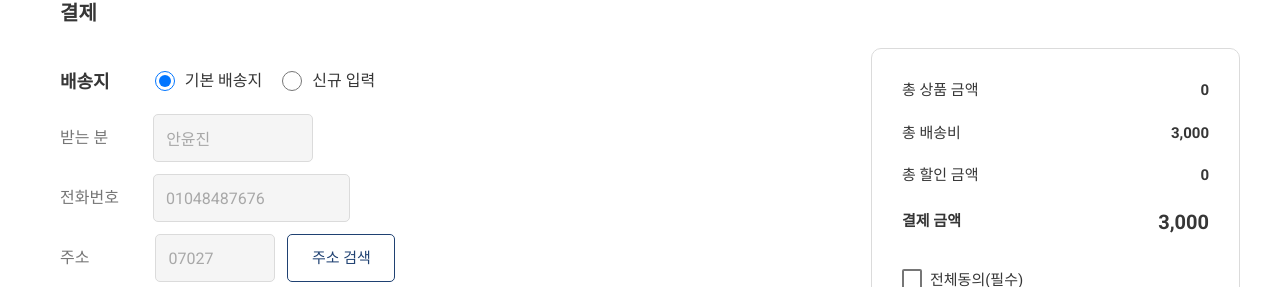
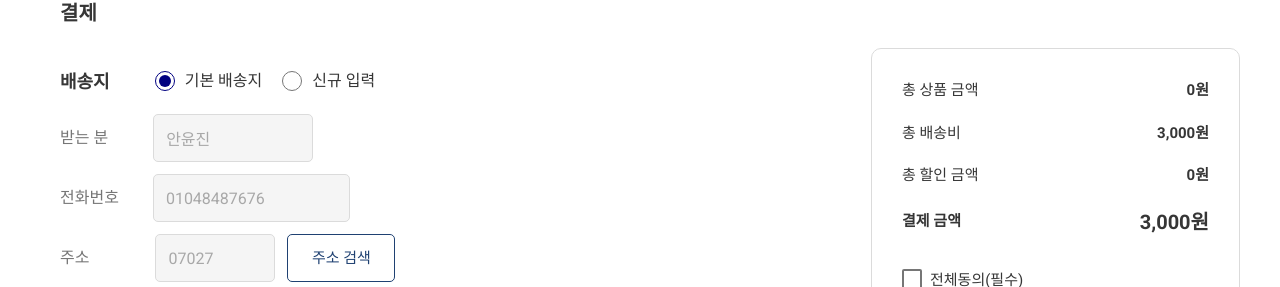
Before and after one commit to yunajoe/front_bookstore-README, a Next.js app: page /order in a window 1280 px wide. Shown: the part 232-519 px from the top of the page. Built offline with nearby package versions, Linux system fonts and the light colour scheme; no server answers.

Commit message:
style: 라디오 버튼 컬러 수정

```diff
--- a/src/components/card/totalPaymentCard/index.tsx
+++ b/src/components/card/totalPaymentCard/index.tsx
@@ -11,8 +11,7 @@ interface TotalPriceCardProps {
   delivery?: number;
   discount?: number;
 }
-// tablet:w-688 mobile:w-330
-//TODO : TotalPrice컴포넌트의 price props, RegisterButton 가격 TotalPriceCardProps로 받아야함
+
 function TotalPriceCard({
   checkbox = true,
   button = true,
@@ -28,12 +27,18 @@ function TotalPriceCard({
 
   return (
     <div className="flex w-full flex-col gap-20 rounded-[10px] border border-gray-1 p-30 mobile:p-20 pc:sticky pc:top-280">
-      <TotalPrice title="총 상품 금액" price={bookPrice.toLocaleString()} />
-      <TotalPrice title="총 배송비" price={delivery.toLocaleString()} />
-      <TotalPrice title="총 할인 금액" price={discount.toLocaleString()} />
+      <TotalPrice
+        title="총 상품 금액"
+        price={`${bookPrice.toLocaleString()}원`}
+      />
+      <TotalPrice title="총 배송비" price={`${delivery.toLocaleString()}원`} />
+      <TotalPrice
+        title="총 할인 금액"
+        price={`${discount.toLocaleString()}원`}
+      />
       <TotalPrice
         title="결제 금액"
-        price={totalPrice.toLocaleString()}
+        price={`${totalPrice.toLocaleString()}원`}
         font="font-bold"
         text="text-20"
         color={color}
--- a/src/styles/globals.css
+++ b/src/styles/globals.css
@@ -59,7 +59,7 @@ body {
     color: --gray-3;
   }
   input {
-    accent-color: var(--primary);
+    accent-color: navy;
   }
   .flex-center {
     @apply flex items-center justify-center;
```
